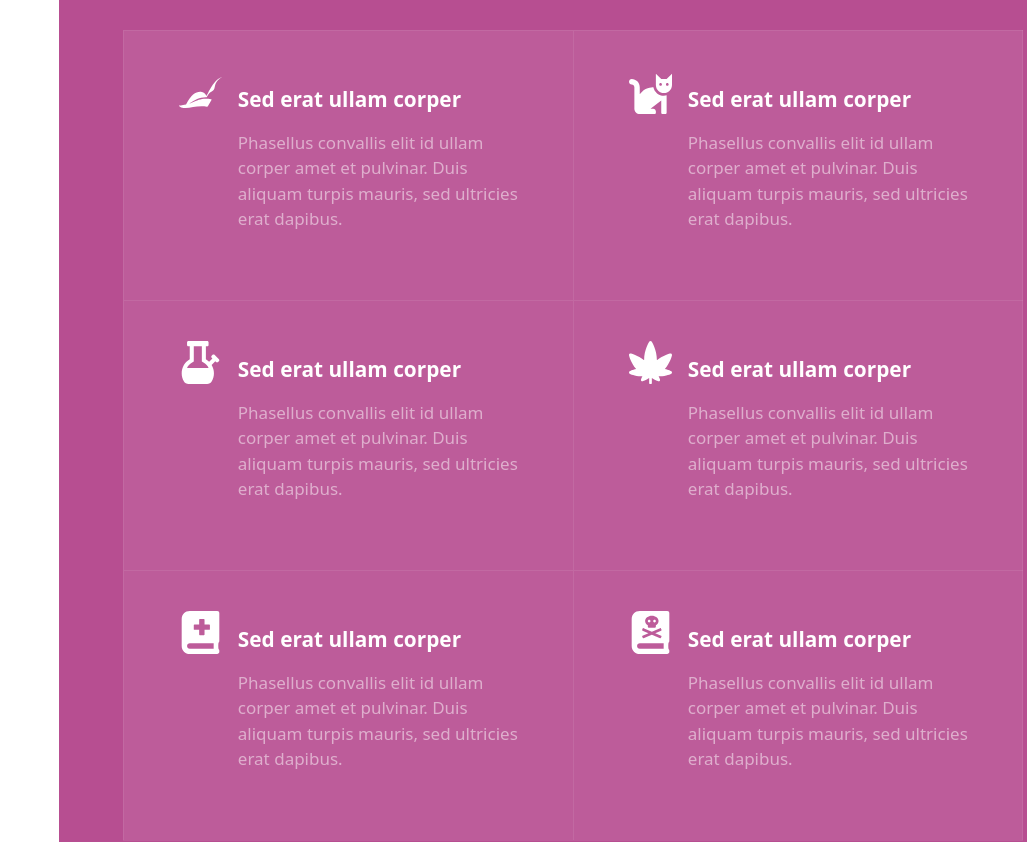
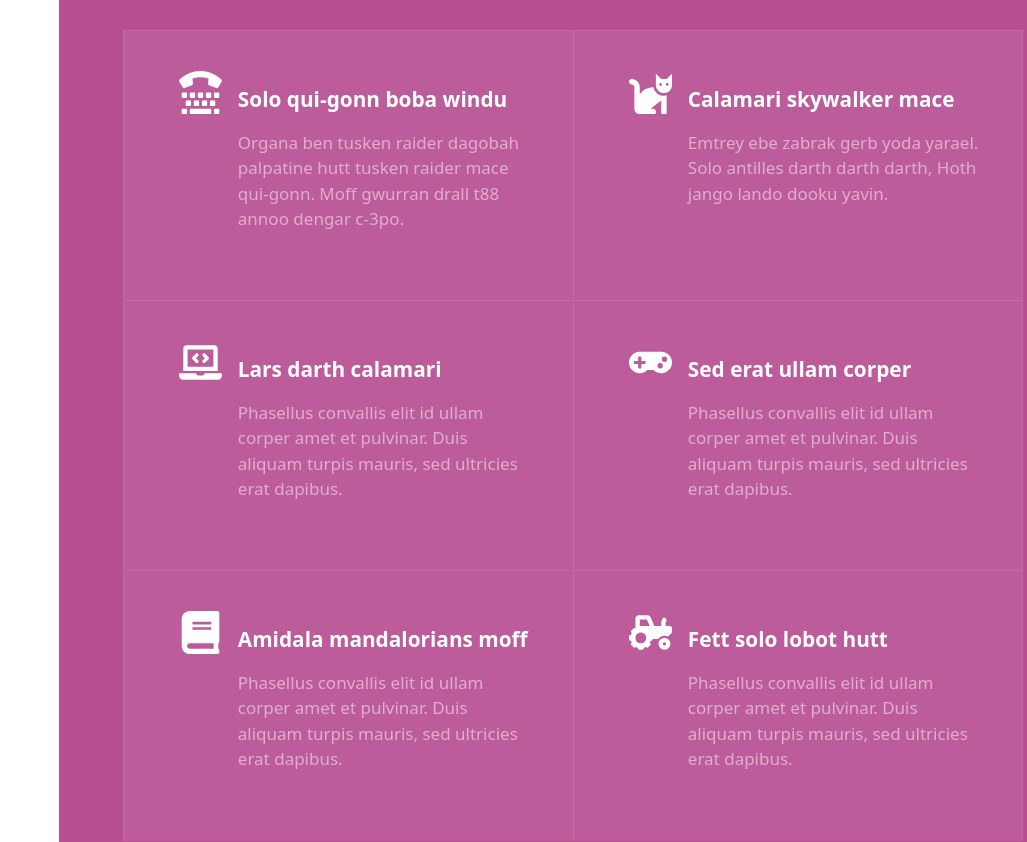
Before and after one commit to RandomSavage/spaceBridge, a Next.js app: page /home in a window 1280 px wide. Shown: the part 2260-3102 px from the top of the page, without its empty margins (253-1280 px from the left). Built offline with nearby package versions, Linux system fonts and the light colour scheme.

Commit message:
working on Mobile Styling and Icons

```diff
--- a/components/UI/Contact/Contact.js
+++ b/components/UI/Contact/Contact.js
@@ -6,7 +6,7 @@ const Contact = () => {
   return (
     <div className='contact'>
       <div className="contact__heading">
-        <h2>What we Do</h2>
+        <h2>Get in touch</h2>
         <p>Phasellus convallis elit id ullamcorper pulvinar. Duis aliquam turpis mauris,<br />eu ultricies erat malesuada quis. Aliquam dapibus.</p>
       </div>
       <div className="contact__split">
--- a/components/UI/Content/_content.scss
+++ b/components/UI/Content/_content.scss
@@ -77,6 +77,8 @@
         background: #5052b5;
         color: #ffffff8c;
         height: 330px;
+        width: 100vw;
+        padding: 3em 2em;
         h2{
           font-size: 1.75em;
           color: #fff;
--- a/components/UI/PinkCards/PinkCards.js
+++ b/components/UI/PinkCards/PinkCards.js
@@ -1,4 +1,4 @@
-import { FaPiedPiperHat, FaCat, FaBong, FaCannabis, FaBookMedical, FaBookDead } from "react-icons/fa";
+import { FaTty, FaCat, FaLaptopCode, FaGamepad, FaBook, FaTractor } from "react-icons/fa";
 
 const PinkCards = () => {
   return (
@@ -9,7 +9,34 @@ const PinkCards = () => {
       </div>
       <div className="pink-cards__cards">
       <div className="pink-cards__card">
-          <FaPiedPiperHat className="card-icon"/>
+          <FaTty className="card-icon"/>
+          <div className="card-content">
+            <h3>Solo qui-gonn boba windu</h3>
+            <p>
+            Organa ben tusken raider dagobah palpatine hutt tusken raider mace qui-gonn. Moff gwurran drall t88 annoo dengar c-3po.
+            </p>
+          </div>
+        </div>
+        <div className="pink-cards__card">
+          <FaCat className="card-icon"/>
+          <div className="card-content">
+            <h3>Calamari skywalker mace</h3>
+            <p>
+            Emtrey ebe zabrak gerb yoda yarael. Solo antilles darth darth darth, Hoth jango lando dooku yavin.
+            </p>
+          </div>
+        </div>
+        <div className="pink-cards__card">
+          <FaLaptopCode className="card-icon"/>
+          <div className="card-content">
+            <h3>Lars darth calamari</h3>
+            <p>
+              Phasellus convallis elit id ullam corper amet et pulvinar. Duis aliquam turpis mauris, sed ultricies erat dapibus.
+            </p>
+          </div>
+        </div>
+        <div className="pink-cards__card">
+          <FaGamepad className="card-icon"/>
           <div className="card-content">
             <h3>Sed erat ullam corper</h3>
             <p>
@@ -18,45 +45,18 @@ const PinkCards = () => {
           </div>
         </div>
         <div className="pink-cards__card">
-          <FaCat className="card-icon"/>
+          <FaBook className="card-icon"/>
           <div className="card-content">
-            <h3>Sed erat ullam corper</h3>
+            <h3>Amidala mandalorians moff</h3>
             <p>
               Phasellus convallis elit id ullam corper amet et pulvinar. Duis aliquam turpis mauris, sed ultricies erat dapibus.
             </p>
           </div>
         </div>
         <div className="pink-cards__card">
-          <FaBong className="card-icon"/>
+          <FaTractor className="card-icon"/>
           <div className="card-content">
-            <h3>Sed erat ullam corper</h3>
-            <p>
-              Phasellus convallis elit id ullam corper amet et pulvinar. Duis aliquam turpis mauris, sed ultricies erat dapibus.
-            </p>
-          </div>
-        </div>
-        <div className="pink-cards__card">
-          <FaCannabis className="card-icon"/>
-          <div className="card-content">
-            <h3>Sed erat ullam corper</h3>
-            <p>
-              Phasellus convallis elit id ullam corper amet et pulvinar. Duis aliquam turpis mauris, sed ultricies erat dapibus.
-            </p>
-          </div>
-        </div>
-        <div className="pink-cards__card">
-          <FaBookMedical className="card-icon"/>
-          <div className="card-content">
-            <h3>Sed erat ullam corper</h3>
-            <p>
-              Phasellus convallis elit id ullam corper amet et pulvinar. Duis aliquam turpis mauris, sed ultricies erat dapibus.
-            </p>
-          </div>
-        </div>
-        <div className="pink-cards__card">
-          <FaBookDead className="card-icon"/>
-          <div className="card-content">
-            <h3>Sed erat ullam corper</h3>
+            <h3>Fett solo lobot hutt</h3>
             <p>
               Phasellus convallis elit id ullam corper amet et pulvinar. Duis aliquam turpis mauris, sed ultricies erat dapibus.
             </p>
--- a/components/UI/PinkCards/_pinkCards.scss
+++ b/components/UI/PinkCards/_pinkCards.scss
@@ -92,10 +92,8 @@
     height: 100%;
     width: 100vw;
     color: #fff;
-    padding: 5em 3em;
-    // margin: 0 auto;
+    padding: 5em 2.5em;
     &__heading{
-      // padding: 5em 4em;
       h2{
         font-size: 1.75em;
         color: #fff;
@@ -115,7 +113,8 @@
       grid-template-rows: repeat(6, 270px);
       border-right: 1px solid rgba(255, 255, 255, 0.08);
       border-bottom: .5px solid rgba(255, 255, 255, 0.08);
-      width: 1fr;
+      width: 100vw;
+      margin: 0 auto;
     }
     &__card{
       display: grid;
@@ -125,7 +124,7 @@
       padding: 40px 10px 50px;
       background-color: rgba(255, 255, 255, 0.08);
       margin: 0 0px;
-      width: 300px;
+      width: 80%;
       .card-icon{
         height: 43px;
         width: 43px;
```
Also changed, not shown: components/UI/Content/dist/_content.css, components/UI/PinkCards/dist/_pinkCards.css.
